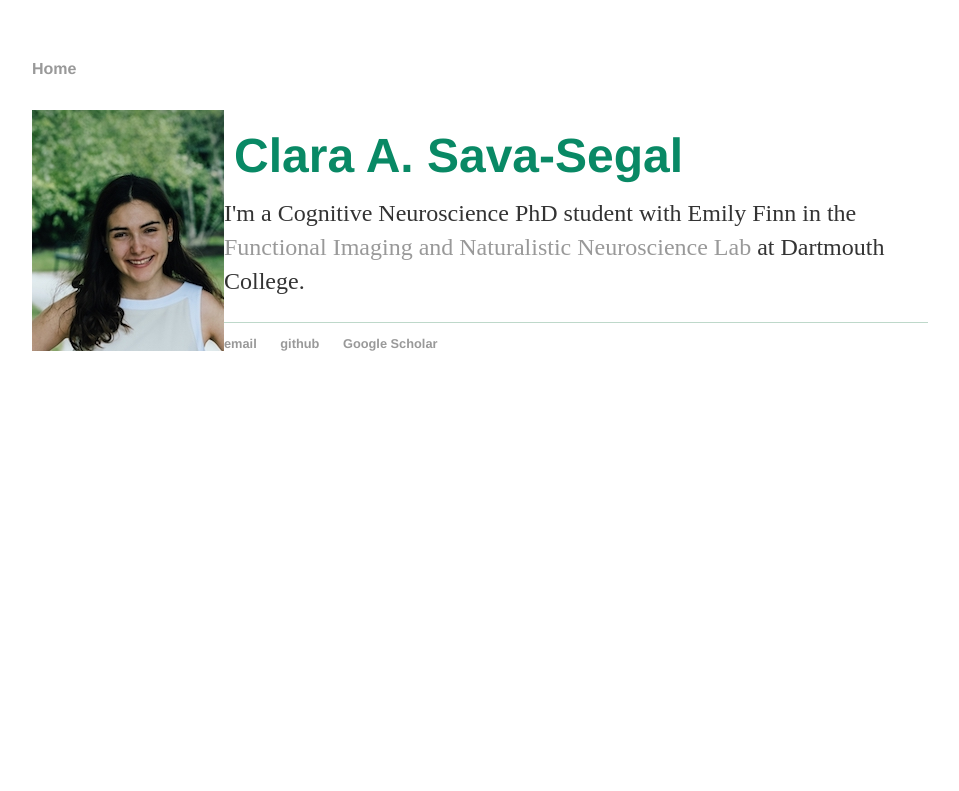
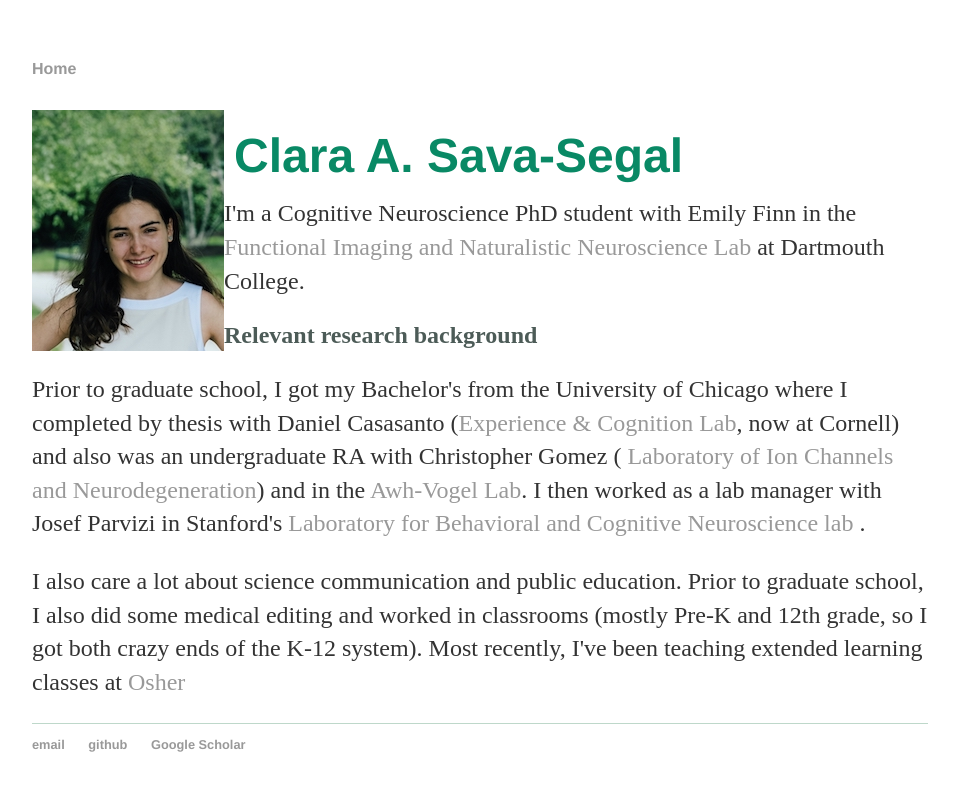
Before and after one commit to csavasegal/csavasegal.github.io, a Jekyll site: the page built from index.html, in a window 1280 px wide. Shown: the top 791 px of the page, without its empty margins (160-1119 px from the left). Built offline with Jekyll 4.4.1, drawn with Linux system fonts in a browser that asks for light colours.

Commit message:
Add files via upload
added bio

```diff
--- a/index.html
+++ b/index.html
@@ -17,3 +17,16 @@ title: Clara A. Sava-Segal
 <div class="blurb">
 	<p>I'm a Cognitive Neuroscience PhD student with Emily Finn in the <a href = "https://thefinnlab.github.io/research/" >Functional Imaging and Naturalistic Neuroscience Lab</a> at Dartmouth College.</a></p>
 </div><!-- /.blurb -->
+
+
+
+<div class="blurb">
+    <h2><span style="color:rgb(76, 91, 87)">Relevant research background</span></h2>
+	<p>Prior to graduate school, I got my Bachelor's from the University of Chicago where I completed by thesis with Daniel Casasanto (<a href = "http://casasanto.com/" >Experience & Cognition Lab</a>,
+        now at Cornell) and also was an undergraduate RA with Christopher Gomez (<a href = "https://voices.uchicago.edu/gomezlab/" > Laboratory of Ion Channels and Neurodegeneration</a>) and in the <a href = "https://awhvogellab.com/" >Awh-Vogel Lab</a>.
+        I then worked as a lab manager with Josef Parvizi in Stanford's <a href = "https://med.stanford.edu/parvizi-lab.html" > Laboratory for Behavioral and Cognitive Neuroscience lab </a>. </p>
+
+
+    <p> I also care a lot about science communication and public education. Prior to graduate school, I also did some medical editing and worked in classrooms (mostly Pre-K and 12th grade, so I got both crazy ends of the K-12 system).
+        Most recently, I've been teaching extended learning classes at <a href = "https://osher.dartmouth.edu/" > Osher</a></p>
+</div><!-- /.blurb -->
```
